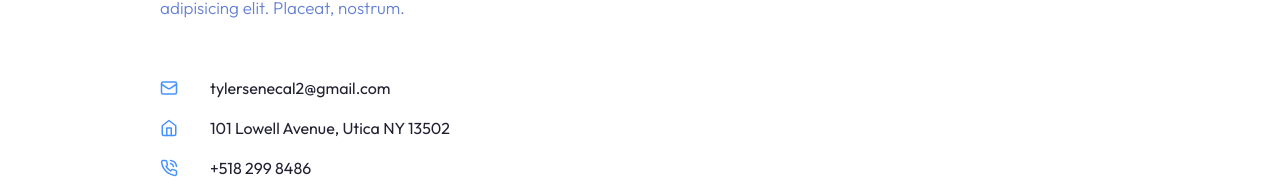
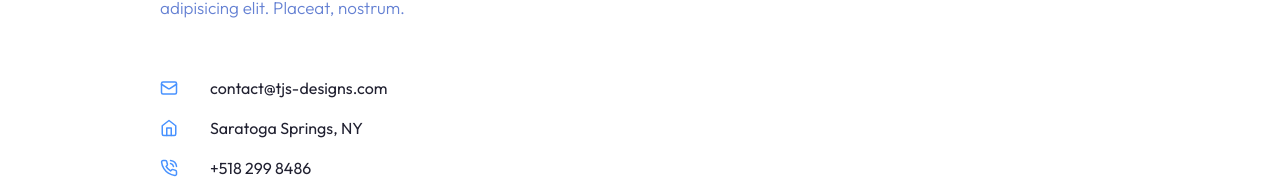
Before and after one commit to danpellegrino/tjsportfolio, a Next.js app: page /contact in a window 1280 px wide. Shown: the part 291-481 px from the top of the page. Built offline with nearby package versions, Linux system fonts and the light colour scheme.

Commit message:
Update contact information and address

```diff
--- a/app/contact/page.jsx
+++ b/app/contact/page.jsx
@@ -30,12 +30,12 @@ const Contact = () => {
             {/* mail */}
             <div className="flex items-center gap-x-8">
               <MailIcon size={18} className="text-primary" />
-              <div>tylersenecal2@gmail.com</div>
+              <div>contact@tjs-designs.com</div>
             </div>
             {/* address */}
             <div className="flex items-center gap-x-8">
               <HomeIcon size={18} className="text-primary" />
-              <div>101 Lowell Avenue, Utica NY 13502</div>
+              <div>Saratoga Springs, NY</div>
             </div>
             {/* phone */}
             <div className="flex items-center gap-x-8">
--- a/components/About.jsx
+++ b/components/About.jsx
@@ -35,7 +35,7 @@ const infoData = [
   },
   {
     icon: <HomeIcon size={20} />,
-    text: "101 Lowell Avenue Utica, NY, USA",
+    text: "Saratoga Springs, NY",
   },
 ];
 
```
